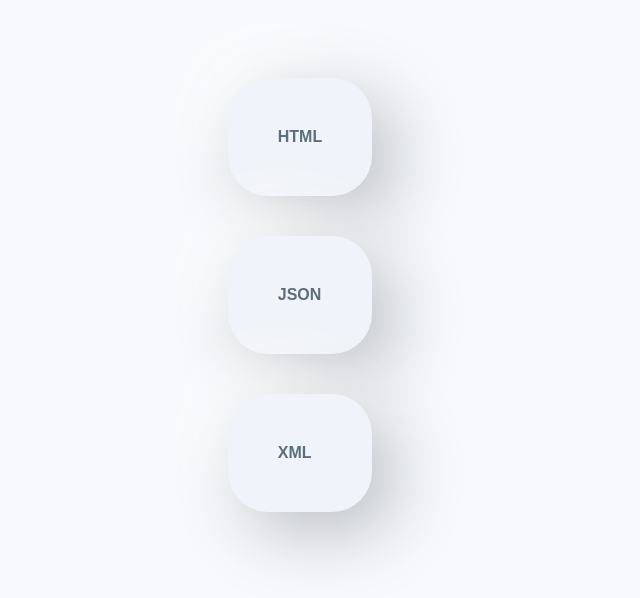
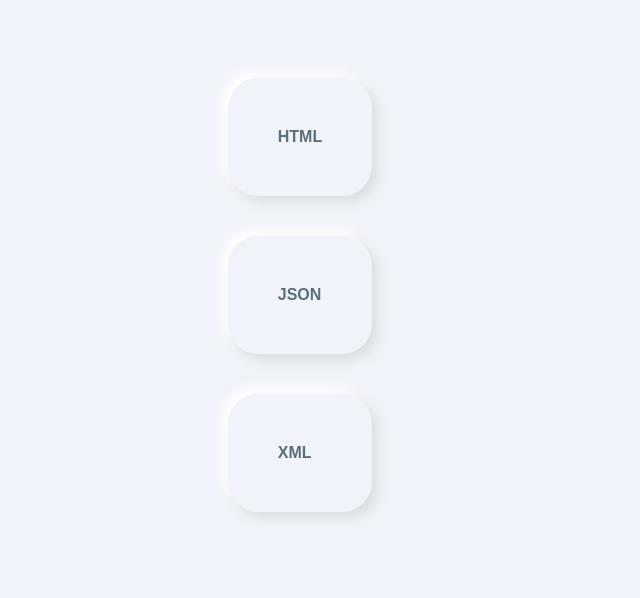
Before and after one commit to ferryhieronimus/django-repo-tugas, a Django app: template mywatchlist/templates/index_mywatchlist.html in a window 1280 px wide. Shown: the top 598 px of the page, without its empty margins (340-980 px from the left). Run offline with Django 3.2, Linux system fonts and the light colour scheme; the template is opened without the code that fills it, so the values that code supplies are empty.

Commit message:
mengubah index_mywatchlist.html

```diff
--- a/mywatchlist/templates/index_mywatchlist.html
+++ b/mywatchlist/templates/index_mywatchlist.html
@@ -12,16 +12,16 @@
         #box1, #box2, #box3 {
             margin: 40px;
             padding: 50px;
-            border-radius: 40px;
+            border-radius: 30px;
             background: #F0F3F9;
-            box-shadow:  20px 20px 70px #bbbec2,
-                        -20px -20px 70px #ffffff;
+box-shadow:  6px 6px 12px #dadde3,
+             -6px -6px 12px #ffffff;
         }
         #box1{
             margin-top: 70px;
         }
         body {
-            background-color: #F7F9FC;
+            background-color: #F0F3F9;
             display: flex;
             justify-content: center;
             align-items: center;
@@ -32,9 +32,11 @@
         }
         div:not(#parent):hover,
         div:not(#parent):focus {
-            transform: scale(1.05);
-            transition-duration: 0.2s;
-            transition-timing-function: ease-in-out;
+            background: #F0F3F9;
+            background: #F0F3F9;
+            background: #F0F3F9;
+            box-shadow: inset 6px 6px 15px #d3d6db,
+                        inset -6px -6px 15px #ffffff;
         }
     </style>
 </head>
```
